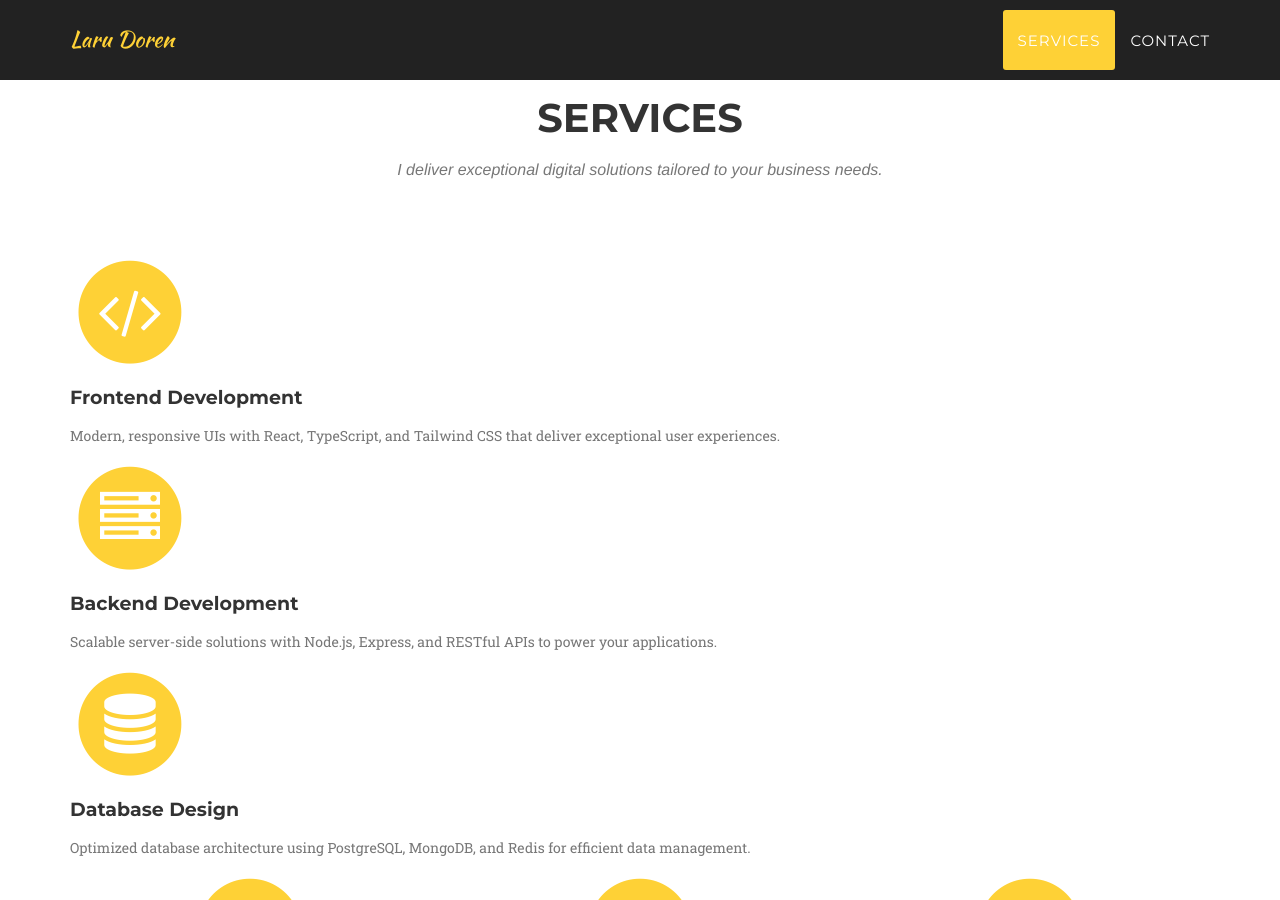
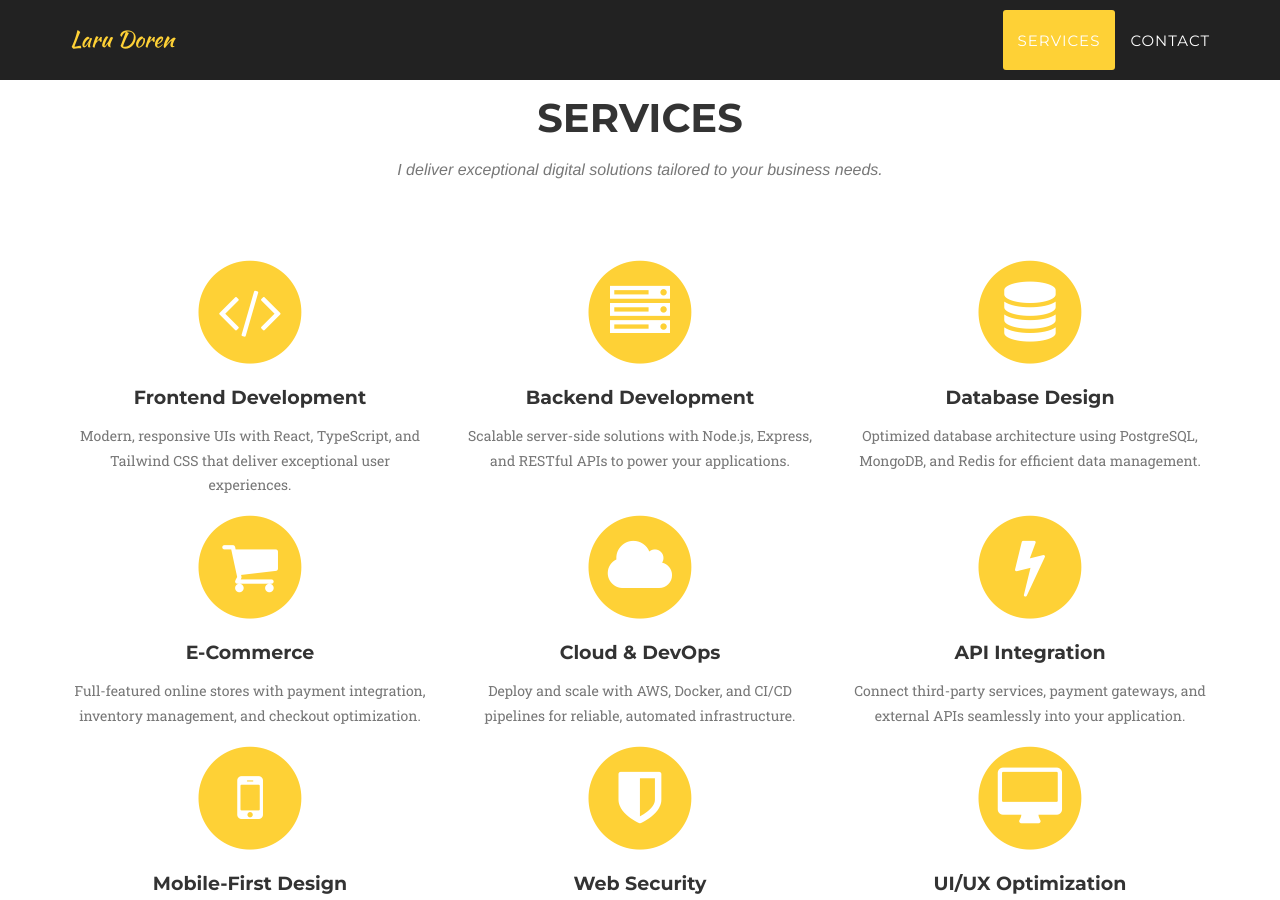
Before and after one commit to larudoren/larudoren.github.io, a Jekyll site: the page built from index.html, in a window 1280 px wide and 900 px high, scrolled down 812 px. Built offline with Jekyll 4.4.1, drawn with Linux system fonts in a browser that asks for light colours; some web fonts are replaced.

Commit message:
Update services.html

```diff
--- a/_includes/services.html
+++ b/_includes/services.html
@@ -8,8 +8,8 @@
                 </div>
             </div>
 
-            <div class="grid md:grid-cols-3 gap-8">
-                <div class="group relative bg-card/50 backdrop-blur-sm border border-border/50 rounded-2xl p-8 transition-all duration-500 hover:border-primary/50 hover:shadow-[0_0_40px_hsl(45_100%_58%/0.15)]">
+            <div class="row text-center">
+                <div class="col-md-4">
                     <span class="fa-stack fa-4x">
                         <i class="fa fa-circle fa-stack-2x text-primary"></i>
                         <i class="fa fa-code fa-stack-1x fa-inverse"></i>
@@ -17,7 +17,7 @@
                     <h4 class="service-heading">Frontend Development</h4>
                     <p class="text-muted">Modern, responsive UIs with React, TypeScript, and Tailwind CSS that deliver exceptional user experiences.</p>
                 </div>
-                <div class="group relative bg-card/50 backdrop-blur-sm border border-border/50 rounded-2xl p-8 transition-all duration-500 hover:border-primary/50 hover:shadow-[0_0_40px_hsl(45_100%_58%/0.15)]">
+                <div class="col-md-4">
                     <span class="fa-stack fa-4x">
                         <i class="fa fa-circle fa-stack-2x text-primary"></i>
                         <i class="fa fa-server fa-stack-1x fa-inverse"></i>
@@ -25,7 +25,7 @@
                     <h4 class="service-heading">Backend Development</h4>
                     <p class="text-muted">Scalable server-side solutions with Node.js, Express, and RESTful APIs to power your applications.</p>
                 </div>
-                <div class="group relative bg-card/50 backdrop-blur-sm border border-border/50 rounded-2xl p-8 transition-all duration-500 hover:border-primary/50 hover:shadow-[0_0_40px_hsl(45_100%_58%/0.15)]">
+                <div class="col-md-4">
                     <span class="fa-stack fa-4x">
                         <i class="fa fa-circle fa-stack-2x text-primary"></i>
                         <i class="fa fa-database fa-stack-1x fa-inverse"></i>
```
